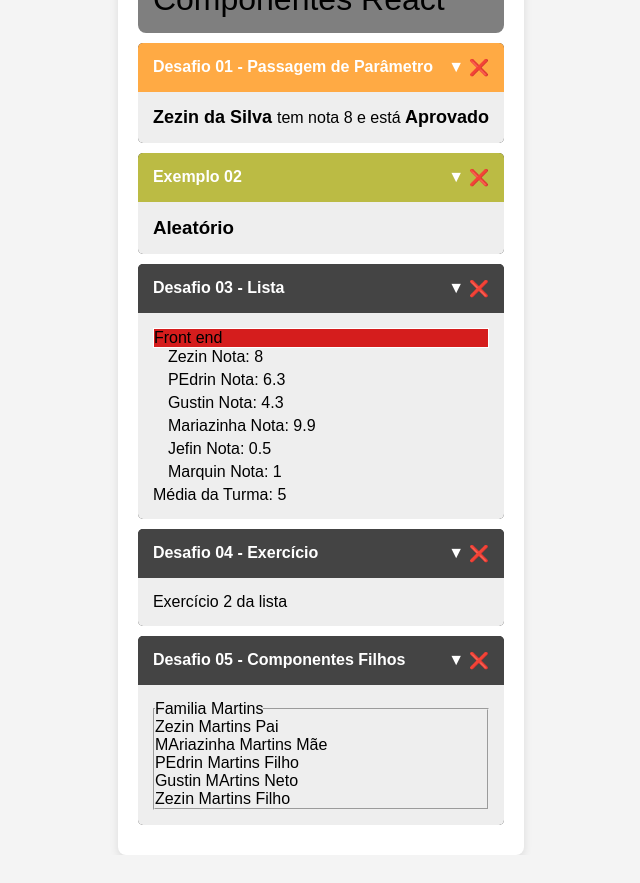
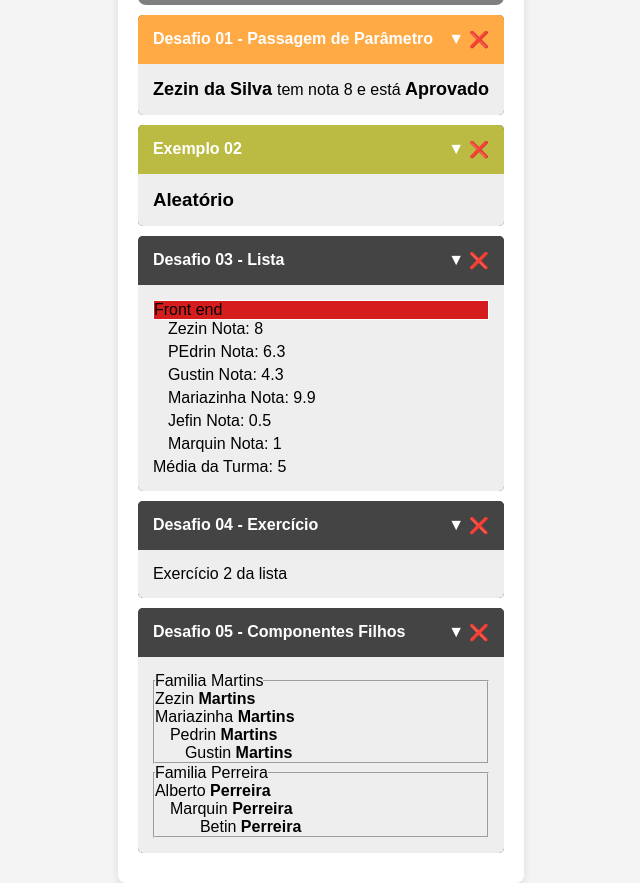
Before and after one commit to Desenvolvimento-Front-end-2025/professor, a React (Vite) app in the folder 05-Portifolio/: page / in a window 1280 px wide. Shown: the whole page, without its empty margins (319-959 px from the left). Before the commit the page ends 855 px from the top, so only its background shows below. Built offline with nearby package versions, Linux system fonts and the light colour scheme.

Commit message:
aula 31-03

```diff
--- a/05-Portifolio/src/desafios/desafio05/Famila.jsx
+++ b/05-Portifolio/src/desafios/desafio05/Famila.jsx
@@ -1,18 +1,18 @@
+import React from "react";
 import "./Famila.css";
 
-const Familia = ( {sobrenome} )=>{
-
-
+const Familia = ( {sobrenome, children} )=>{
     return(
         <fieldset>
             <legend>Familia {sobrenome}</legend>
 
-            Zezin Martins Pai<br />
-            MAriazinha Martins Mãe<br />
-                PEdrin Martins Filho<br />
-                    Gustin MArtins Neto<br />
-                Zezin Martins Filho<br />
-
+            {
+            children.map( (m)=>{
+                let newMembro = React.cloneElement(m, {sobreNome : sobrenome})
+                return newMembro
+                }
+             )
+            }
         </fieldset>
     )
 }
--- /dev/null
+++ b/05-Portifolio/src/desafios/desafio05/Membro.css
@@ -0,0 +1,3 @@
+.cntMembro span{
+    font-weight: bold;
+}
--- /dev/null
+++ b/05-Portifolio/src/desafios/desafio05/Membro.jsx
@@ -0,0 +1,15 @@
+import "./Membro.css"
+
+const Membro = ( {nome, sobreNome, nivel=0})=>{
+
+    let margin = nivel * 15
+    return(
+        <div className="cntMembro"
+        style={{paddingLeft : margin}}  >
+            {nome} <span>{sobreNome}</span>
+        </div>
+    )
+
+}
+
+export default Membro
--- a/05-Portifolio/src/view/Portifolio/Portifolio.jsx
+++ b/05-Portifolio/src/view/Portifolio/Portifolio.jsx
@@ -3,6 +3,7 @@
 import Aluno from "../../desafios/desafio01/Aluno"
 import Turma from "../../desafios/desafio03/Turma"
 import Familia from "../../desafios/desafio05/Famila"
+import Membro from "../../desafios/desafio05/Membro"
 import "./Portifolio.css"
 
 const Portifolio = ()=>{
@@ -30,7 +31,20 @@
             </Card>
 
             <Card titulo="Desafio 05 - Componentes Filhos" >
-                <Familia sobrenome="Martins" />
+
+                <Familia sobrenome="Martins" >
+                    <Membro nome="Zezin" sobreNome="Silverio" />
+                    <Membro nome="Mariazinha" sobreNome="XXXXXX" />
+                    <Membro nome="Pedrin" sobreNome="Martins" nivel={1} />
+                    <Membro nome="Gustin" sobreNome="Martins" nivel={2} />
+                </Familia>
+
+                <Familia sobrenome="Perreira" >
+                    <Membro nome="Alberto" />
+                    <Membro nome="Marquin"  nivel={1} />
+                    <Membro nome="Betin"  nivel={3} />
+                </Familia>
+
             </Card>
 
 
```
